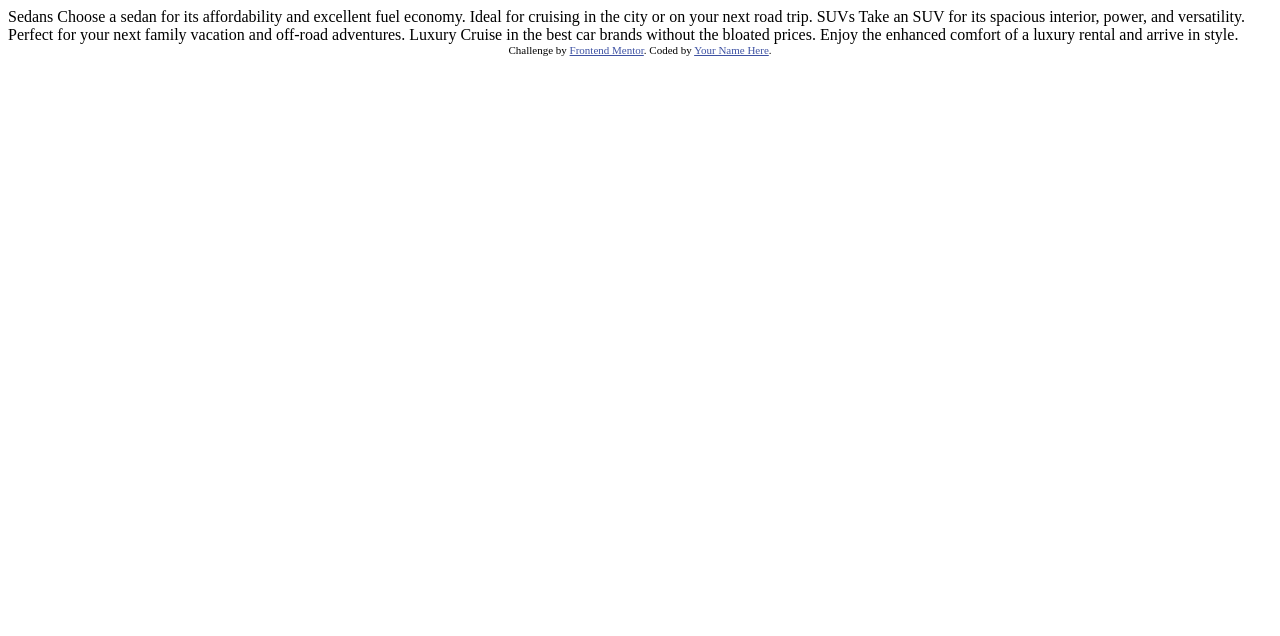
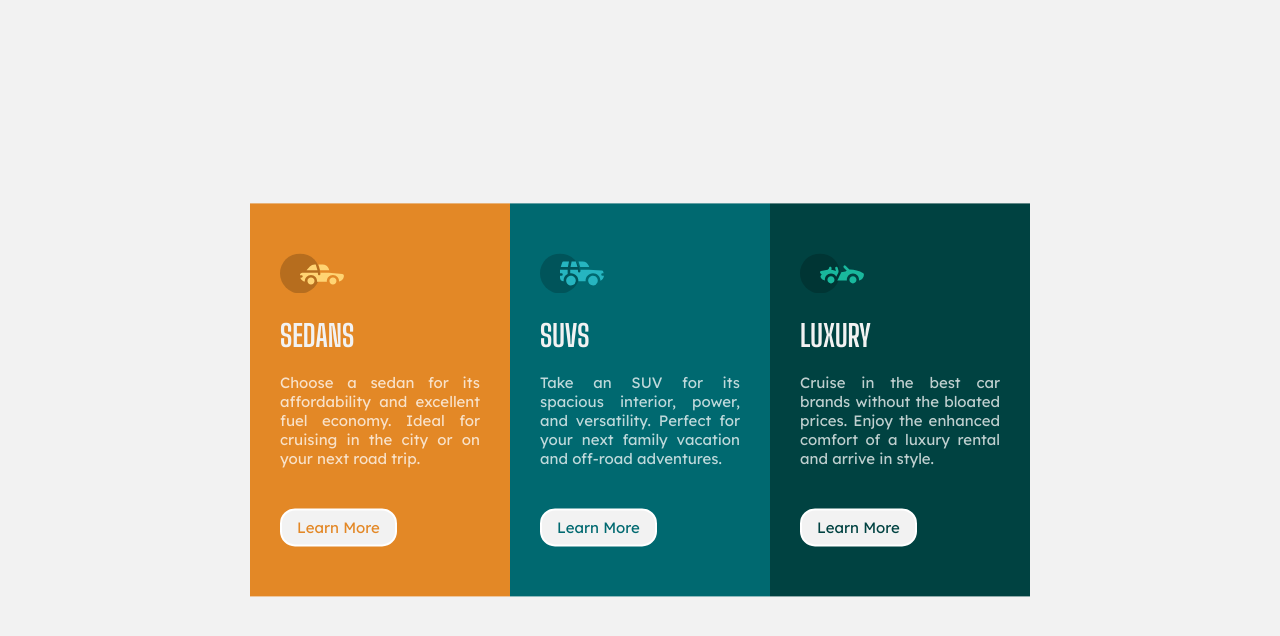
Before and after one commit to minhlong149/3-column-preview-card-component, a plain HTML site: page index.html in a window 1280 px wide. Drawn offline with Linux system fonts and the light colour scheme.

Commit message:
centered the card

```diff
--- a/index.html
+++ b/index.html
@@ -1,36 +1,53 @@
 <!DOCTYPE html>
 <html lang="en">
+
 <head>
   <meta charset="UTF-8">
-  <meta name="viewport" content="width=device-width, initial-scale=1.0"> <!-- displays site properly based on user's device -->
+  <meta name="viewport" content="width=device-width, initial-scale=1.0">
+  <link rel="icon" type="image/png" sizes="32x32" href="./images/favicon-32x32.png">
+  <title>Card component</title>
+  <link rel="stylesheet" href="./style.css">
+  <link rel="preconnect" href="https://fonts.googleapis.com">
+  <link rel="preconnect" href="https://fonts.gstatic.com" crossorigin>
+  <link href="https://fonts.googleapis.com/css2?family=Big+Shoulders+Display:wght@700&family=Lexend+Deca&display=swap"
+    rel="stylesheet">
+</head>
 
-  <link rel="icon" type="image/png" sizes="32x32" href="./images/favicon-32x32.png">
+<body>
+  <div class="component centered">
 
-  <title>Frontend Mentor | 3-column preview card component</title>
+    <div class="card sedans">
+      <img class="icon" src="./images/icon-sedans.svg" alt="">
+      <h1 class="title">Sedans</h1>
+      <p class="description">Choose a sedan for its affordability and excellent fuel economy. Ideal for cruising in the city
+        or on your next road trip.</p>
+      <a href="#" class="btn">Learn More</a>
+    </div>
 
-  <!-- Feel free to remove these styles or customise in your own stylesheet 👍 -->
-  <style>
-    .attribution { font-size: 11px; text-align: center; }
-    .attribution a { color: hsl(228, 45%, 44%); }
-  </style>
-</head>
-<body>
+    <div class="card suvs">
+      <img class="icon" src="./images/icon-suvs.svg" alt="">
+      <h1 class="title">SUVs</h1>
+      <p class="description">Take an SUV for its spacious interior, power, and versatility. Perfect for your next family
+        vacation
+        and off-road adventures.</p>
+      <a href="#" class="btn">Learn More</a>
+    </div>
 
-  Sedans
-  Choose a sedan for its affordability and excellent fuel economy. Ideal for cruising in the city
-  or on your next road trip.
+    <div class="card luxury">
+      <img class="icon" src="./images/icon-luxury.svg" alt="">
+      <h1 class="title">Luxury</h1>
+      <p class="description">Cruise in the best car brands without the bloated prices. Enjoy the enhanced comfort of a
+        luxury
+        rental and arrive in style.</p>
+      <a href="#" class="btn">Learn More</a>
+    </div>
 
-  SUVs
-  Take an SUV for its spacious interior, power, and versatility. Perfect for your next family vacation
-  and off-road adventures.
+  </div>
 
-  Luxury
-  Cruise in the best car brands without the bloated prices. Enjoy the enhanced comfort of a luxury
-  rental and arrive in style.
+  <!-- <div class="attribution">
+    Challenge by <a href="https://www.frontendmentor.io?ref=challenge" target="_blank">Frontend Mentor</a>.
+    Coded by <a href="#">Long</a>.
+  </div> -->
+</body>
 
-  <div class="attribution">
-    Challenge by <a href="https://www.frontendmentor.io?ref=challenge" target="_blank">Frontend Mentor</a>.
-    Coded by <a href="#">Your Name Here</a>.
-  </div>
-</body>
 </html>
--- /dev/null
+++ b/style.css
@@ -0,0 +1,92 @@
+:root {
+    /* ---Primary colors--- */
+    --bright-orange: hsl(31, 77%, 52%);
+    --dark-cyan: hsl(184, 100%, 22%);
+    --very-dark-cyan: hsl(179, 100%, 13%);
+    /* ---Neutral colors--- */
+    --transparent-white: hsla(0, 0%, 100%, 0.75); /* Paragraphs */
+    --light-gray: hsl(0, 0%, 95%); /* Background, headings, buttons */
+}
+
+/* Fonts ---------------------
+Regular: Lexend Deca
+Bold: Big Shoulders Display
+---------------------------- */
+
+body {
+    font-size: 15px;
+    font-family: 'Lexend Deca', sans-serif;
+    background-color: var(--light-gray);
+    color: var(--transparent-white);
+}
+
+.component {
+    display: flex;
+    justify-content: center;
+    align-items: center;
+    /* flex-direction: column; */
+}
+
+.centered {
+  position: absolute;
+  top: 50%;
+  left: 50%;
+  transform: translate(-50%, -50%);
+}
+
+/* ---Content--- */
+.title {
+    font-family: 'Big Shoulders Display', cursive;
+    color: var(--light-gray);
+    text-transform: uppercase;
+}
+
+.description {
+    text-align: justify;
+    margin-top: 20px;
+    margin-bottom: 40px;
+}
+
+.card {
+    display: inline-block;
+    width: 200px;
+    padding: 50px 30px;
+}
+
+.card .btn {
+    display: inline-block;
+    padding: 0.5em 1em;
+    border-radius: 1em;
+    background-color: var(--light-gray);
+    border: solid 2px white;
+    text-decoration: none;
+}
+
+.card .btn:hover {
+    color: var(--light-gray);
+    background-color: transparent;
+}
+/* ---Cards custon colors--- */
+.sedans {
+    background-color: var(--bright-orange);
+}
+
+.sedans .btn {
+    color: var(--bright-orange);
+}
+
+.suvs {
+    background-color: var(--dark-cyan);
+}
+
+.suvs .btn {
+    color: var(--dark-cyan);
+}
+
+.luxury {
+    background-color: var(--very-dark-cyan);
+}
+
+.luxury .btn {
+    color: var(--very-dark-cyan);
+}
```
